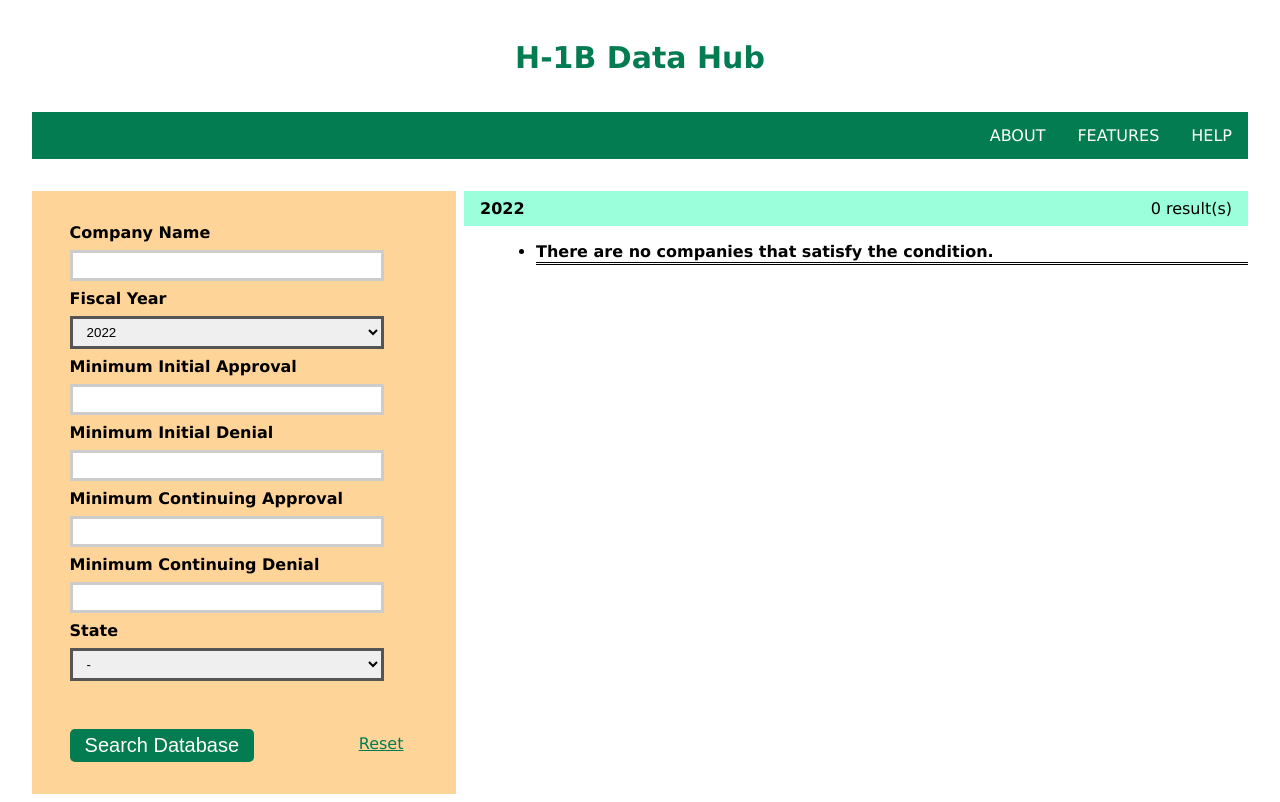
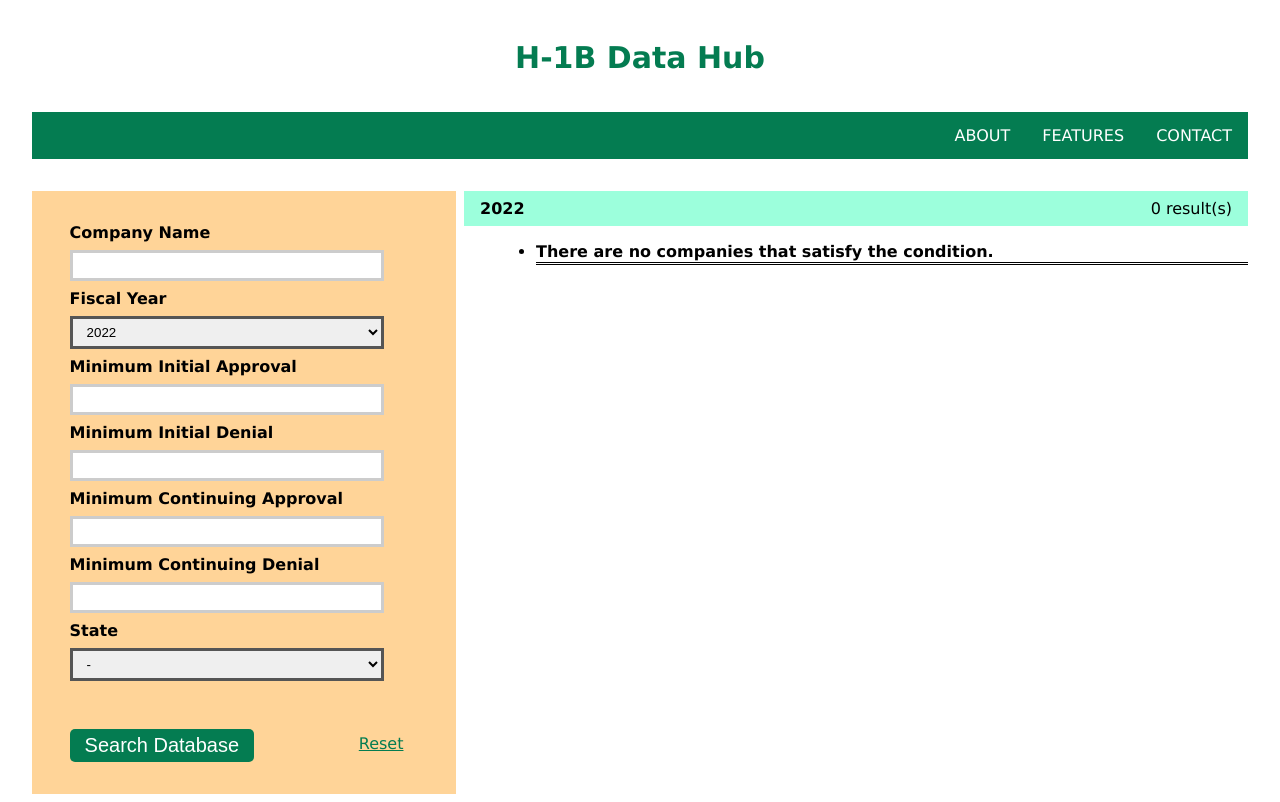
Before and after one commit to CS-257-S22/team-project-team-jbsy, a Flask app: page /companies/search in a window 1280 px wide. Run offline with Flask 2, Linux system fonts and the light colour scheme; data that the repository does not hold is empty; some libraries are stand-ins or nearby versions.

Commit message:
Edit contact page

```diff
--- a/backEnd/flask_app.py
+++ b/backEnd/flask_app.py
@@ -144,5 +144,5 @@ def python_bug(e):
 
 
 if __name__ == '__main__':
-    # app.run(host='0.0.0.0', port=81)
-    app.run("localhost", port=5219, debug=True)
+    app.run(host='0.0.0.0', port=5219, debug = False)
+    # app.run("localhost", port=5219, debug=True)
--- a/backEnd/templates/frontend_listCompanies.html
+++ b/backEnd/templates/frontend_listCompanies.html
@@ -26,7 +26,7 @@
           <a href="/ranking/year/2022">TOP 10 RANKING</a>
         </div>
       </div>
-      <a href="/help">HELP</a>
+      <a href="/contact">CONTACT</a>
     </div>
 
     <div id="companySearch">
```
